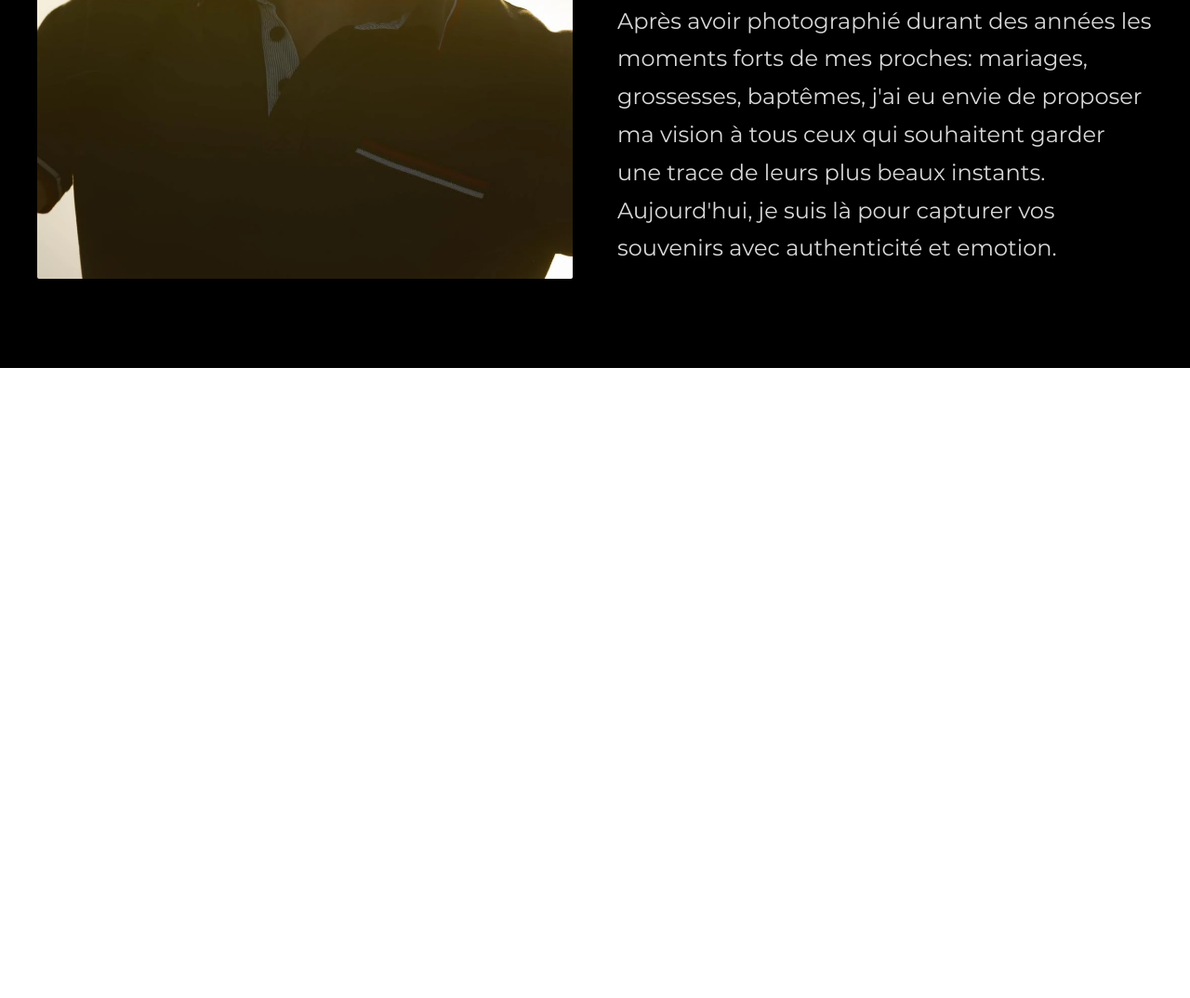
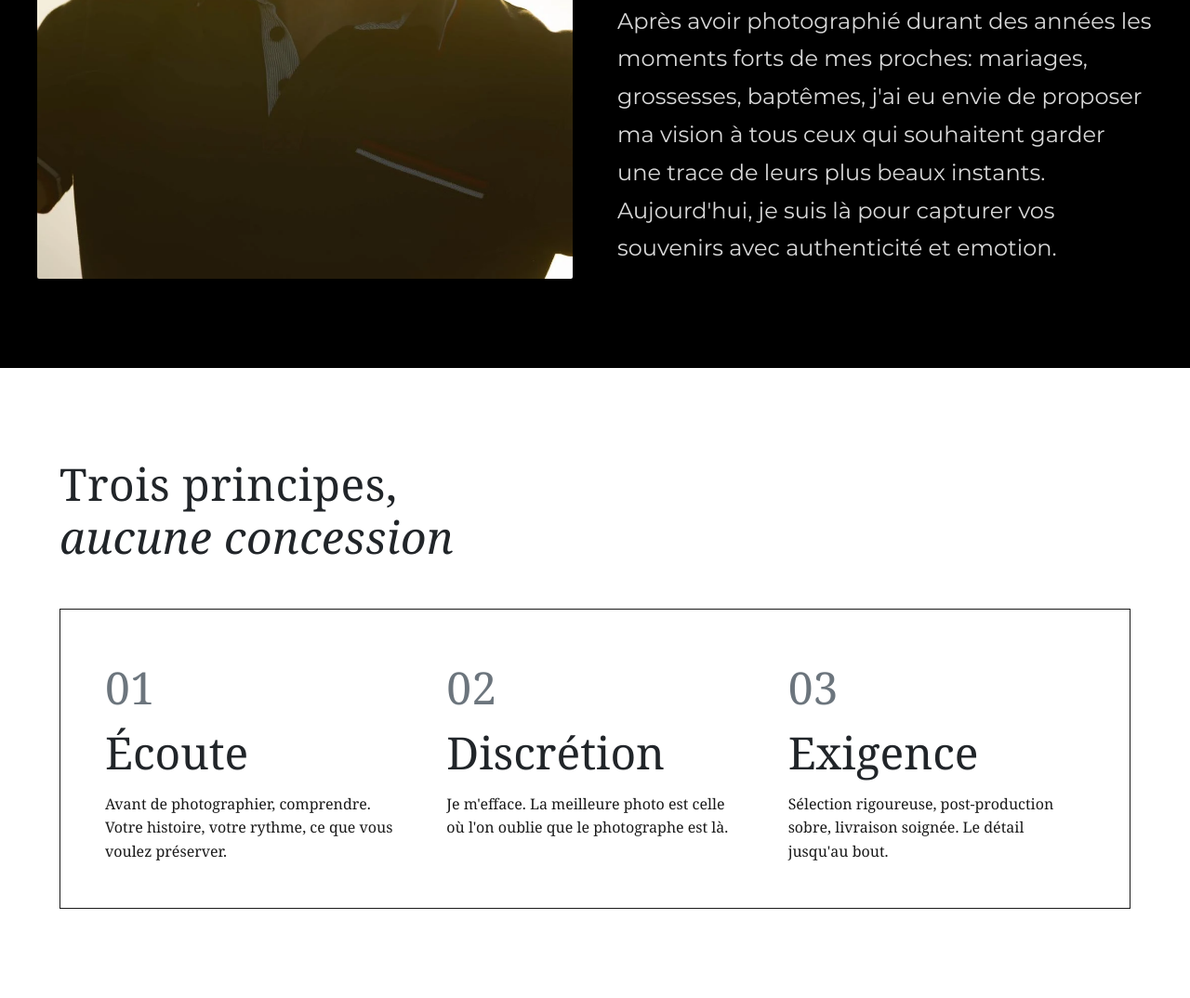
Before and after one commit to Juanrojasdc/projet-site-photo, a website: page pages/apropos.html in a window 1280 px wide. Shown: the part 1101-2175 px from the top of the page at 93% size. Before the commit the page ends 1497 px from the top, so only its background shows below. Drawn offline with nearby package versions, Linux system fonts and the light colour scheme; files whose address does not match are found by name; a web font is replaced by a local one.

Commit message:
feat;Mise a jour page à propos__Juan

```diff
--- a/pages/apropos.html
+++ b/pages/apropos.html
@@ -91,5 +91,54 @@
         </div>
       </div>
     </section>
+    <!--
+      =========================================================
+      SECTION PRINCIPES (SECTION BLANCHE)
+      =========================================================
+    -->
+    <section class="about-principles bg-white text-dark py-5">
+      <!-- Maintien de l'alignement fluide avec px-4 px-md-5 -->
+      <div class="container-fluid px-4 px-md-5 py-4 py-md-5">
+        <!-- TITRE SECTION -->
+        <h2 class="about-principles__title mb-5 ms-lg-3">
+          Trois principes, <br />
+          <span class="fst-italic">aucune concession</span>
+        </h2>
+
+        <!-- BOÎTE GLOBALE AVEC BORDURE -->
+        <div class="about-principles__box border border-dark p-4 p-md-5 mx-lg-3">
+          <div class="row g-4 g-md-5">
+            <!-- ITEM 01 -->
+            <div class="col-12 col-md-4 about-principles__item">
+              <div class="about-principles__number mb-2">01</div>
+              <h3 class="about-principles__subtitle mb-3">Écoute</h3>
+              <p class="about-principles__text mb-0">
+                Avant de photographier, comprendre. Votre histoire, votre rythme, ce que vous voulez
+                préserver.
+              </p>
+            </div>
+
+            <!-- ITEM 02 -->
+            <div class="col-12 col-md-4 about-principles__item">
+              <div class="about-principles__number mb-2">02</div>
+              <h3 class="about-principles__subtitle mb-3">Discrétion</h3>
+              <p class="about-principles__text mb-0">
+                Je m'efface. La meilleure photo est celle où l'on oublie que le photographe est là.
+              </p>
+            </div>
+
+            <!-- ITEM 03 -->
+            <div class="col-12 col-md-4 about-principles__item">
+              <div class="about-principles__number mb-2">03</div>
+              <h3 class="about-principles__subtitle mb-3">Exigence</h3>
+              <p class="about-principles__text mb-0">
+                Sélection rigoureuse, post-production sobre, livraison soignée. Le détail jusqu'au
+                bout.
+              </p>
+            </div>
+          </div>
+        </div>
+      </div>
+    </section>
   </body>
 </html>
--- a/sass/apropos-style.scss
+++ b/sass/apropos-style.scss
@@ -131,3 +131,75 @@
     border-radius: 2px;
   }
 }
+// ==========================================================================
+// BLOCK : PRINCIPES (SECTION BLANCHE)
+// ==========================================================================
+
+.about-principles {
+  background-color: #ffffff;
+  color: #000000;
+
+  // ELEMENT : Titre de section
+  &__title {
+    font-family: 'playfair-regular', Georgia, serif;
+    font-size: 48px; // Desktop exact
+    line-height: 1.2;
+    letter-spacing: 0.5px;
+
+    span {
+      font-family: 'playfair-regular', Georgia, serif;
+      font-style: italic; // Pour correspondre à "aucune concession" sur la maquette
+    }
+
+    @media (max-width: 768px) {
+      font-size: 36px; // Mobile exact
+    }
+  }
+
+  // ELEMENT : Boîte avec bordure
+  &__box {
+    border-color: #1a1a1a !important;
+  }
+
+  // ELEMENT : Colonnes (Gestion des séparateurs sur mobile)
+  &__item {
+    @media (max-width: 767px) {
+      // Ajoute une ligne de séparation en bas de chaque item sur mobile SAUF le dernier
+      &:not(:last-child) {
+        border-bottom: 1px solid #1a1a1a;
+        padding-bottom: 2rem;
+        margin-bottom: 0.5rem;
+      }
+    }
+  }
+
+  // ELEMENT : Numéros (01, 02, 03)
+  &__number {
+    font-family: 'playfair-regular', Georgia, serif;
+    font-size: 48px; // Desktop exact
+    color: #6c757d; // Gris pour donner l'effet légèrement estompé de la maquette
+
+    @media (max-width: 768px) {
+      font-size: 40px; // Mobile exact
+    }
+  }
+
+  // ELEMENT : Sous-titres (Écoute, Discrétion, Exigence)
+  &__subtitle {
+    font-family: 'playfair-regular', Georgia, serif;
+    font-size: 48px; // Desktop exact
+    line-height: 1.1;
+
+    @media (max-width: 768px) {
+      font-size: 40px; // Mobile exact
+    }
+  }
+
+  // ELEMENT : Textes paragraphes
+  &__text {
+    font-family: 'playfair-regular', Georgia, serif;
+    font-size: 16px; // Fixe en desktop et mobile selon ta demande
+    line-height: 1.6;
+    color: #1a1a1a;
+  }
+}
```
Also changed, not shown: assets/css/apropos-style.min.css, assets/css/main.min.css.
